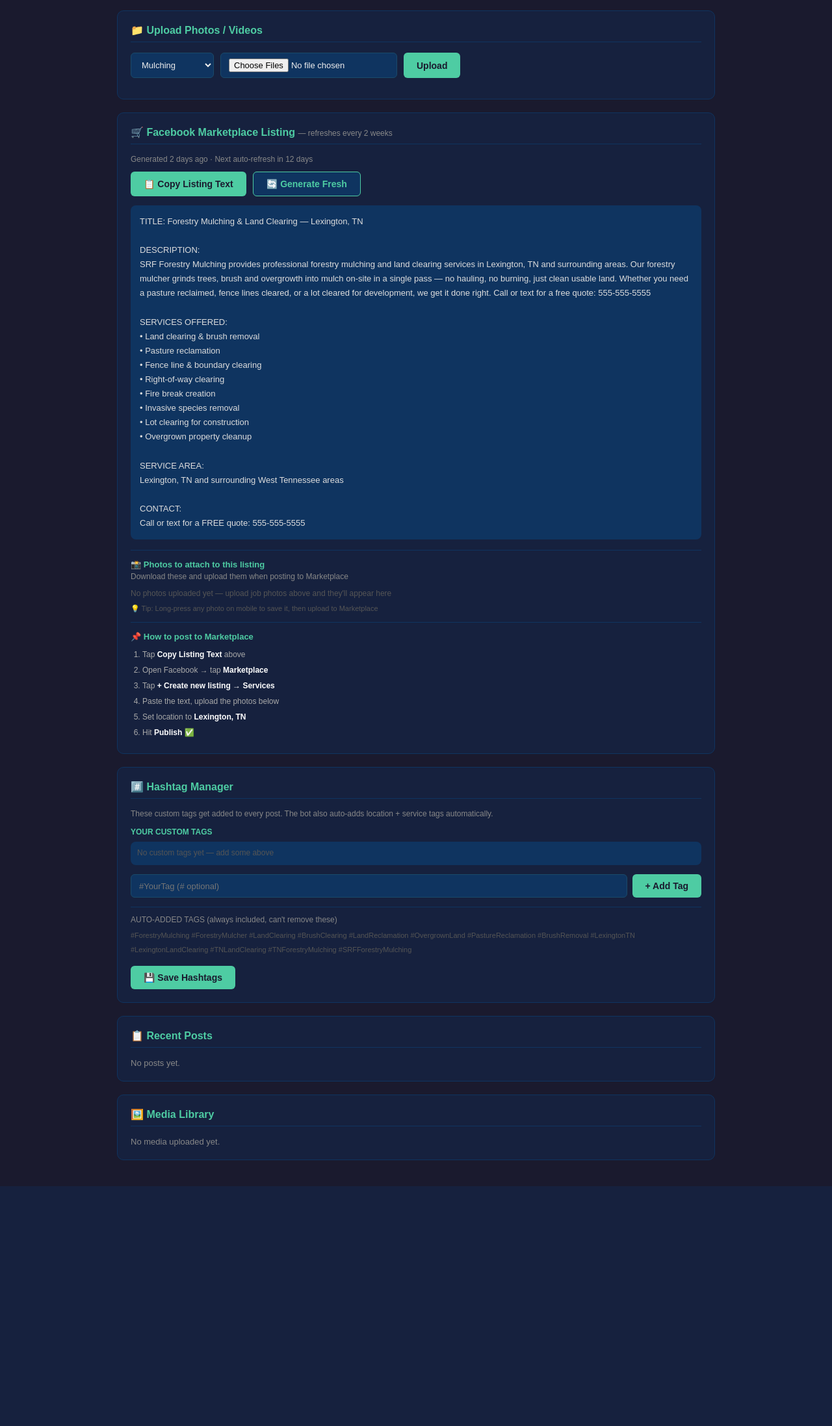
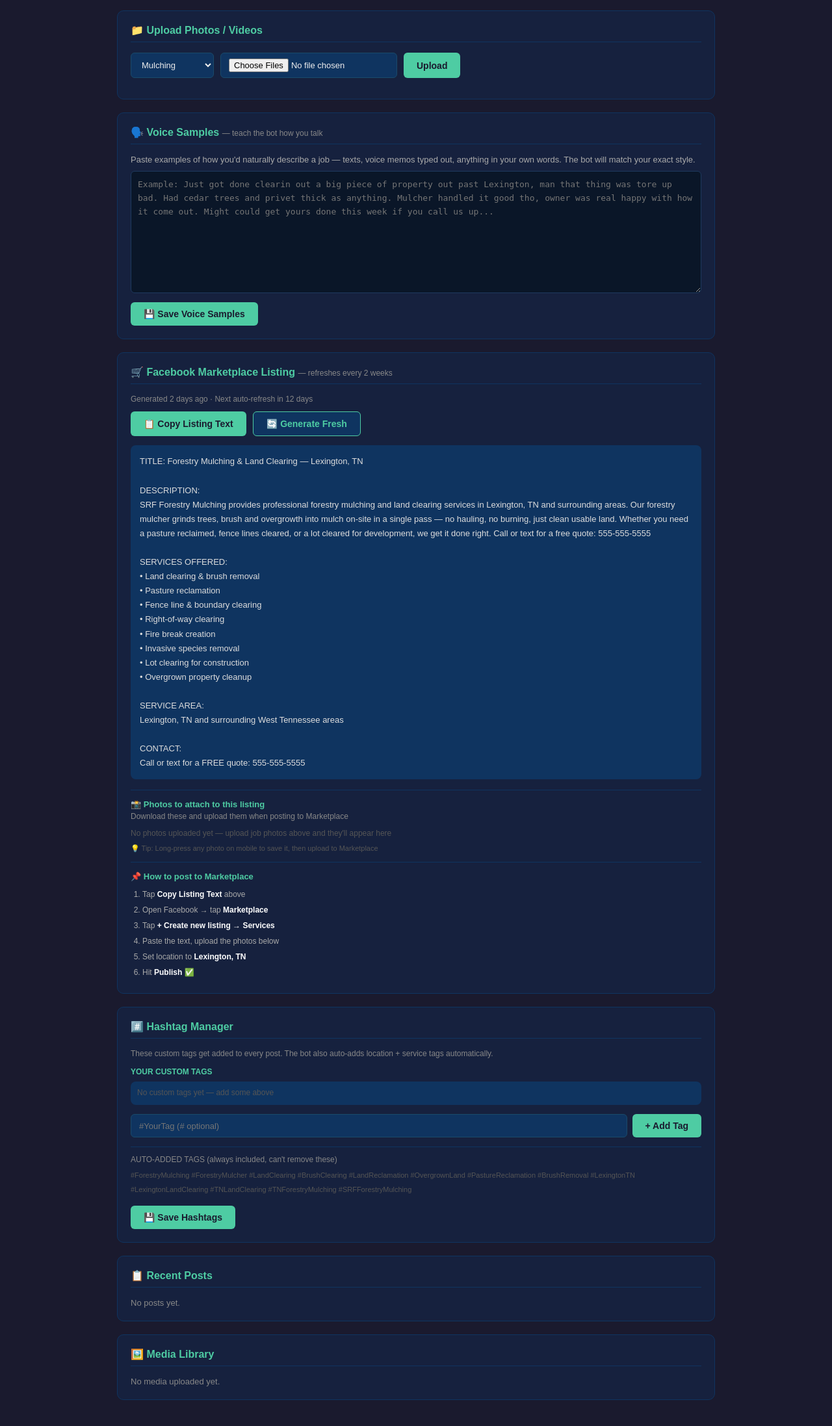
Before and after one commit to matthewjg1993-wq/Mulch-bot, a FastAPI app: template templates/index.html in a window 1280 px wide. Shown: the part 356-2550 px from the top of the page at 65% size. Before the commit the page ends 2181 px from the top, so only its background shows below. Run offline with FastAPI, Linux system fonts and the light colour scheme; the template is opened without the code that fills it, so the values that code supplies are empty.

Commit message:
Add West TN dialect prompt + custom voice samples feature
- Rewrote caption prompt with authentic West Tennessee / Henderson County
  dialect: dropped g's, double modals, local expressions, area references
- Added vocab.txt support — bot loads your own phrases and matches your voice
- Added Voice Samples panel to dashboard with save/load
- Added /api/vocab GET and POST endpoints

Co-Authored-By: Claude Sonnet 4.6 <noreply@anthropic.com>

```diff
--- a/main.py
+++ b/main.py
@@ -76,6 +76,7 @@ DATA_DIR    = Path(os.getenv("DATA_DIR",  str(BASE_DIR / "data")))
 POST_LOG           = DATA_DIR / "post_log.json"
 SETTINGS_FILE      = DATA_DIR / "settings.json"
 MARKETPLACE_FILE   = DATA_DIR / "marketplace_listing.json"
+VOCAB_FILE         = DATA_DIR / "vocab.txt"
 
 DATA_DIR.mkdir(exist_ok=True)
 MEDIA_DIR.mkdir(exist_ok=True)
@@ -289,27 +290,37 @@ def generate_caption(category: str, settings: dict, is_video: bool = False) -> s
     if not claude:
         return _fallback_caption(category, settings, hashtags)
 
+    # Load custom vocab samples if uploaded
+    vocab_section = ""
+    if VOCAB_FILE.exists():
+        vocab_text = VOCAB_FILE.read_text(encoding="utf-8").strip()
+        if vocab_text:
+            vocab_section = f"\nHere are real examples of how this business owner actually talks — match this voice exactly:\n---\n{vocab_text}\n---\n"
+
     try:
-        prompt = f"""You are the owner of {name}, a forestry mulching business in {city}, {state}. Write a casual Facebook post about this job like you're just sharing it with your followers — the way a real person would type it on their phone after a long day of work.
+        prompt = f"""You are the owner of {name}, a forestry mulching business in {city}, {state}. You've lived in West Tennessee your whole life. Write a Facebook post about this job the way you'd actually type it on your phone.
 
 Job: {category_context}
+{vocab_section}
+VOICE — You are a working man from Lexington, Henderson County TN. Write EXACTLY like this:
+- Drop your g's: workin', clearin', haulin', fixin', mulchin'
+- Use "fixin' to" (about to), "might could" (might be able to), "ain't", "y'all", "gonna", "gotta", "wanna"
+- Say "piece of property" not "property", "tore up" for overgrown/rough condition, "wide open" for cleared land
+- Start with what happened: "Just finished up...", "Had a property out...", "Man you shoulda seen...", "Got called out to..."
+- Tell it like a short story — the situation, what you did, how it turned out
+- Reference real West Tennessee areas naturally: Henderson County, Lexington, Parsons, Savannah, Jackson area
+- Sound proud of the work but matter-of-fact about it — "that's what we do", "we get 'er done"
+- SHORT — 2-4 sentences max. Working people don't write essays.
 
-Sound like yourself — tired, proud, real. Short sentences. No fluff. The kind of post where someone reads it and thinks "this guy actually does this work." Throw in a specific detail that makes it feel like a real job, not a template.
+NEVER use: transform, seamless, solution, efficiently, comprehensive, thrilled, innovative, pleased to announce, our team
+NEVER use perfect grammar or punctuation
+NEVER sound like an ad
 
-- 2-3 sentences max, keep it short
-- Casual tone, like texting a friend about a good day at work
-- Mention {city} or somewhere nearby
-- End with: {cta}
-- No hashtags
-- No emojis unless it really fits
-- Do NOT make it sound like an ad or marketing copy
-- Do NOT use perfect grammar — write how a working person actually talks
-- Never use words like "transform", "seamless", "solution", "reclaim", "efficiently"
-
-Just write the post, nothing else."""
+End with this on its own line: {cta}
+No hashtags. Write the post only, nothing else."""
 
         msg = claude.messages.create(
-            model="claude-haiku-4-5-20251001",   # fast + cheap for captions
+            model="claude-haiku-4-5-20251001",
             max_tokens=200,
             messages=[{"role": "user", "content": prompt}]
         )
@@ -956,6 +967,25 @@ def get_marketplace_listing():
     return load_marketplace_listing()
 
 
+@app.get("/api/vocab")
+async def get_vocab(request: Request):
+    """Get current vocab/voice samples."""
+    auth = auth_required(request)
+    if auth: return auth
+    text = VOCAB_FILE.read_text(encoding="utf-8").strip() if VOCAB_FILE.exists() else ""
+    return {"vocab": text}
+
+@app.post("/api/vocab")
+async def save_vocab(request: Request):
+    """Save custom vocab/voice samples."""
+    auth = auth_required(request)
+    if auth: return auth
+    body = await request.json()
+    text = body.get("vocab", "").strip()
+    VOCAB_FILE.write_text(text, encoding="utf-8")
+    return {"status": "saved", "chars": len(text)}
+
+
 @app.post("/api/marketplace-refresh")
 def refresh_marketplace_listing():
     """Manually trigger a fresh Marketplace listing."""
--- a/templates/index.html
+++ b/templates/index.html
@@ -106,6 +106,17 @@
       <button class="btn btn-green" onclick="uploadFiles()">Upload</button>
     </div>
     <div id="upload-status" class="loading"></div>
+  </div>
+
+  <!-- Voice & Vocab -->
+  <div class="panel">
+    <h2>🗣️ Voice Samples <span style="font-size:12px;color:#888;font-weight:normal">— teach the bot how you talk</span></h2>
+    <p style="font-size:13px;color:#aaa;margin-bottom:10px">Paste examples of how you'd naturally describe a job — texts, voice memos typed out, anything in your own words. The bot will match your exact style.</p>
+    <textarea id="vocab-input" rows="8" style="width:100%;background:#0a1628;color:#eee;border:1px solid #1e3a5f;border-radius:6px;padding:10px;font-size:13px;line-height:1.6;resize:vertical" placeholder="Example: Just got done clearin out a big piece of property out past Lexington, man that thing was tore up bad. Had cedar trees and privet thick as anything. Mulcher handled it good tho, owner was real happy with how it come out. Might could get yours done this week if you call us up..."></textarea>
+    <div style="display:flex;gap:10px;margin-top:10px;align-items:center">
+      <button class="btn btn-green" onclick="saveVocab()">💾 Save Voice Samples</button>
+      <span id="vocab-status" style="font-size:12px;color:#4ecca3"></span>
+    </div>
   </div>
 
   <!-- Marketplace Listing -->
@@ -403,8 +414,32 @@ async function saveHashtags() {
   setTimeout(() => msg.style.display = 'none', 3000);
 }
 
+async function loadVocab() {
+  try {
+    const r = await fetch('/api/vocab');
+    const d = await r.json();
+    const el = document.getElementById('vocab-input');
+    if (el && d.vocab) el.value = d.vocab;
+  } catch(e) {}
+}
+
+async function saveVocab() {
+  const text = document.getElementById('vocab-input').value;
+  const st   = document.getElementById('vocab-status');
+  try {
+    const r = await fetch('/api/vocab', {
+      method: 'POST',
+      headers: {'Content-Type':'application/json'},
+      body: JSON.stringify({vocab: text})
+    });
+    const d = await r.json();
+    st.textContent = d.status === 'saved' ? `✅ Saved (${d.chars} chars)` : '❌ Error saving';
+    setTimeout(() => { st.textContent = ''; }, 3000);
+  } catch(e) { st.textContent = '❌ Error'; }
+}
+
 // Load everything on start
-loadStatus(); loadPosts(); loadMedia(); loadMarketplace(); loadHashtags();
+loadStatus(); loadPosts(); loadMedia(); loadMarketplace(); loadHashtags(); loadVocab();
 // Refresh status every 30s
 setInterval(loadStatus, 30000);
 </script>
```
